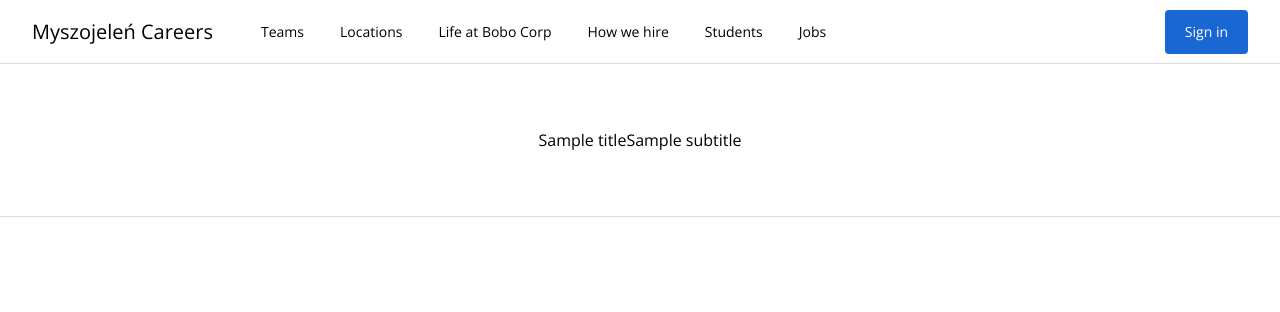
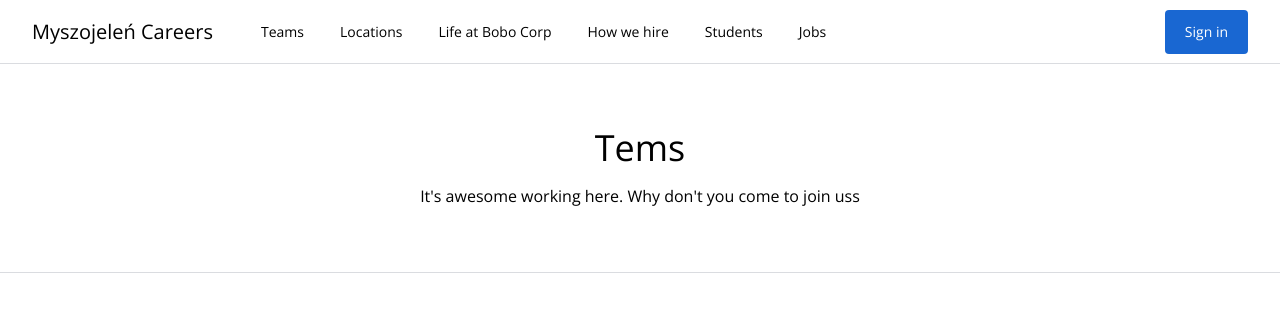
Before and after one commit to Canthar90/Vue_starting, a Vue app: page /#/teams in a window 1280 px wide. Shown: the top 312 px of the page. Built offline with nearby package versions, Linux system fonts and the light colour scheme.

Commit message:
Populating custom slots

```diff
--- a/src/views/TeamsView.vue
+++ b/src/views/TeamsView.vue
@@ -1,5 +1,15 @@
 <template>
-  <header-container></header-container>
+  <header-container>
+    <template v-slot:title>
+      <h1 class="w-full text-4xl font-normal">Tems</h1>
+    </template>
+
+    <template v-slot:subtitle>
+      <h2 class="my-4 w-full text-base font-light">
+        It's awesome working here. Why don't you come to join uss
+      </h2>
+    </template>
+  </header-container>
 </template>
 
 <script>
```
